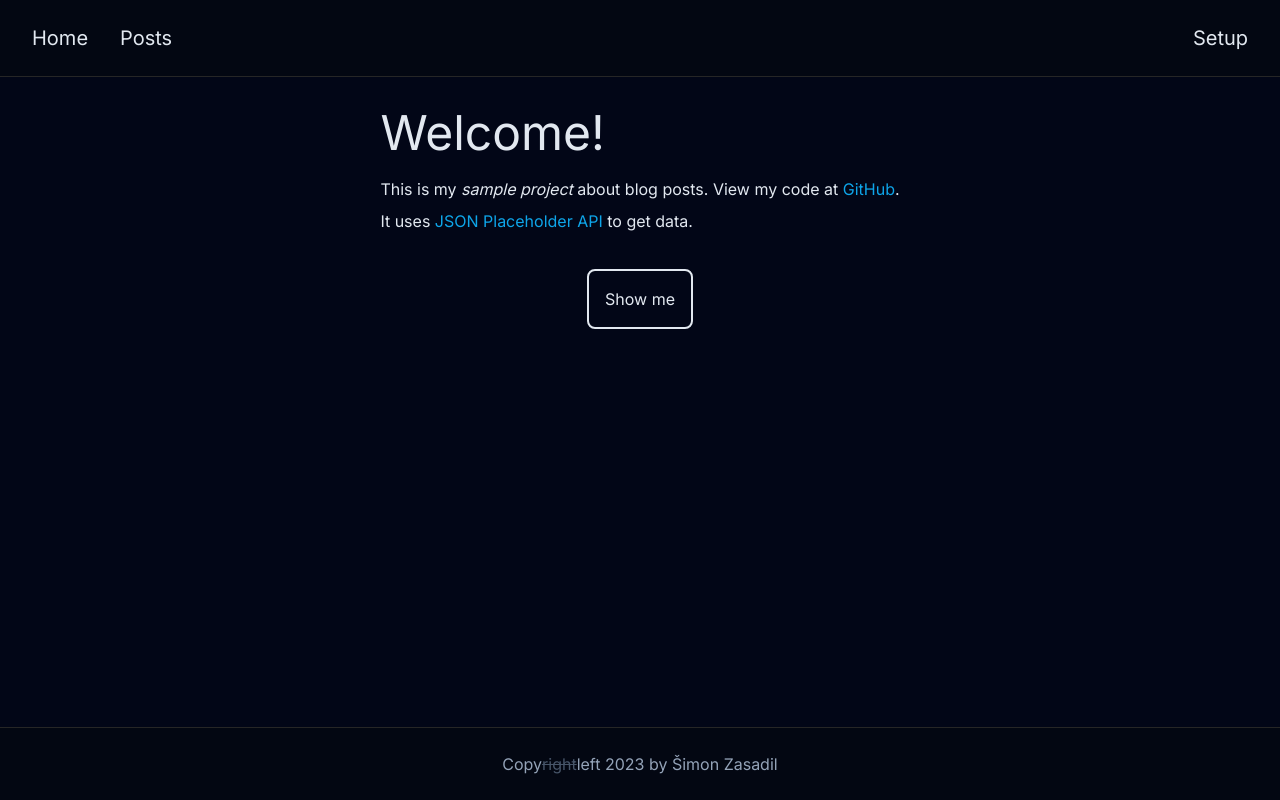
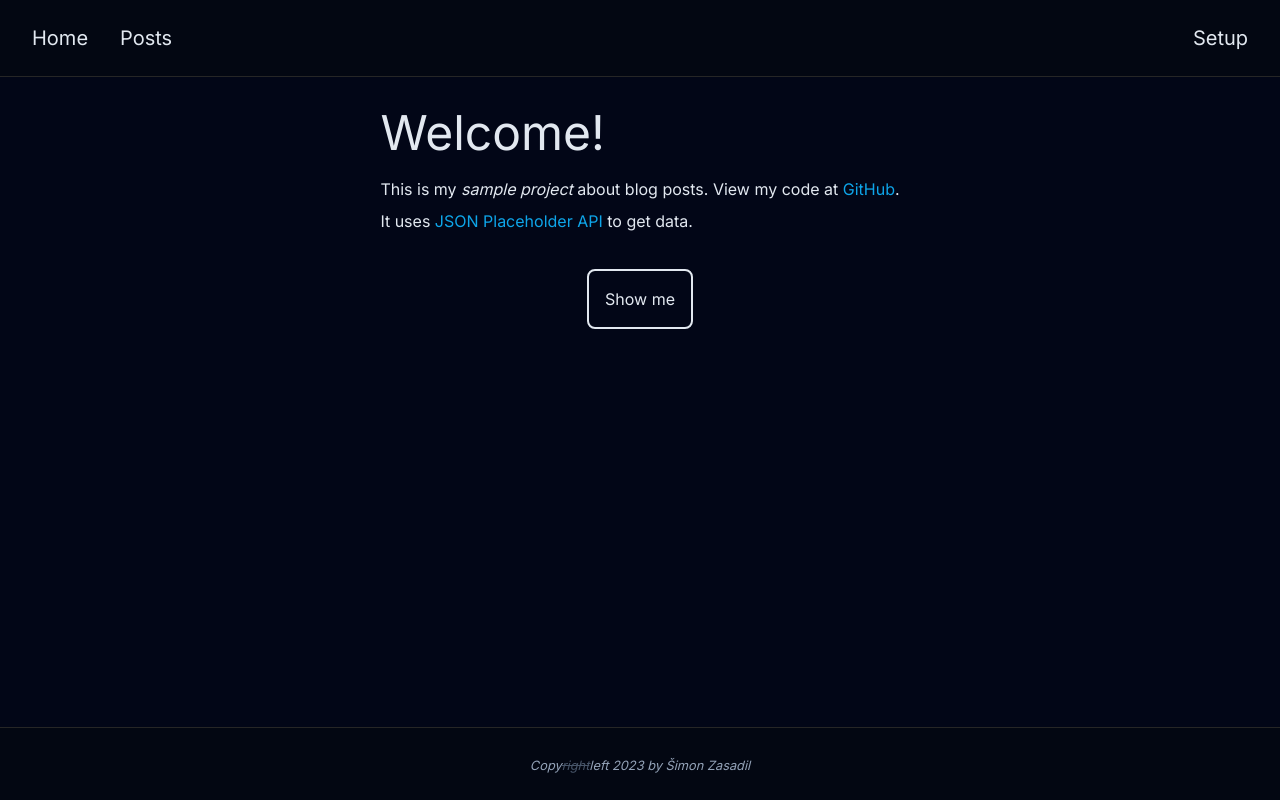
Before and after one commit to simzas/blog-sample, a Next.js app: page / in a window 1280 px wide. Built offline with nearby package versions, Linux system fonts and the light colour scheme.

Commit message:
feat: footer semantic

```diff
--- a/src/components/Footer.tsx
+++ b/src/components/Footer.tsx
@@ -9,7 +9,7 @@ const Footer: React.FC = () => {
         justify-center align-center px-4 mt-2 py-4
         sm:flex-row sm:py-6 sm:mt-6
         text-md text-slate-400 border-t-[1px] border-neutral-800 bg-gray-950'>
-            <div>Copy<span className='line-through text-slate-600'>right</span>left 2023 by <Link href={'https://github.com/simzas'} className='cursor-pointer'>Šimon Zasadil</Link></div>
+            <address><small>Copy<span className='line-through text-slate-600'>right</span>left <time dateTime='2023'>2023</time> by <Link href={'https://github.com/simzas'} className='cursor-pointer'>Šimon Zasadil</Link></small></address>
         </nav>
     )
 }
```
